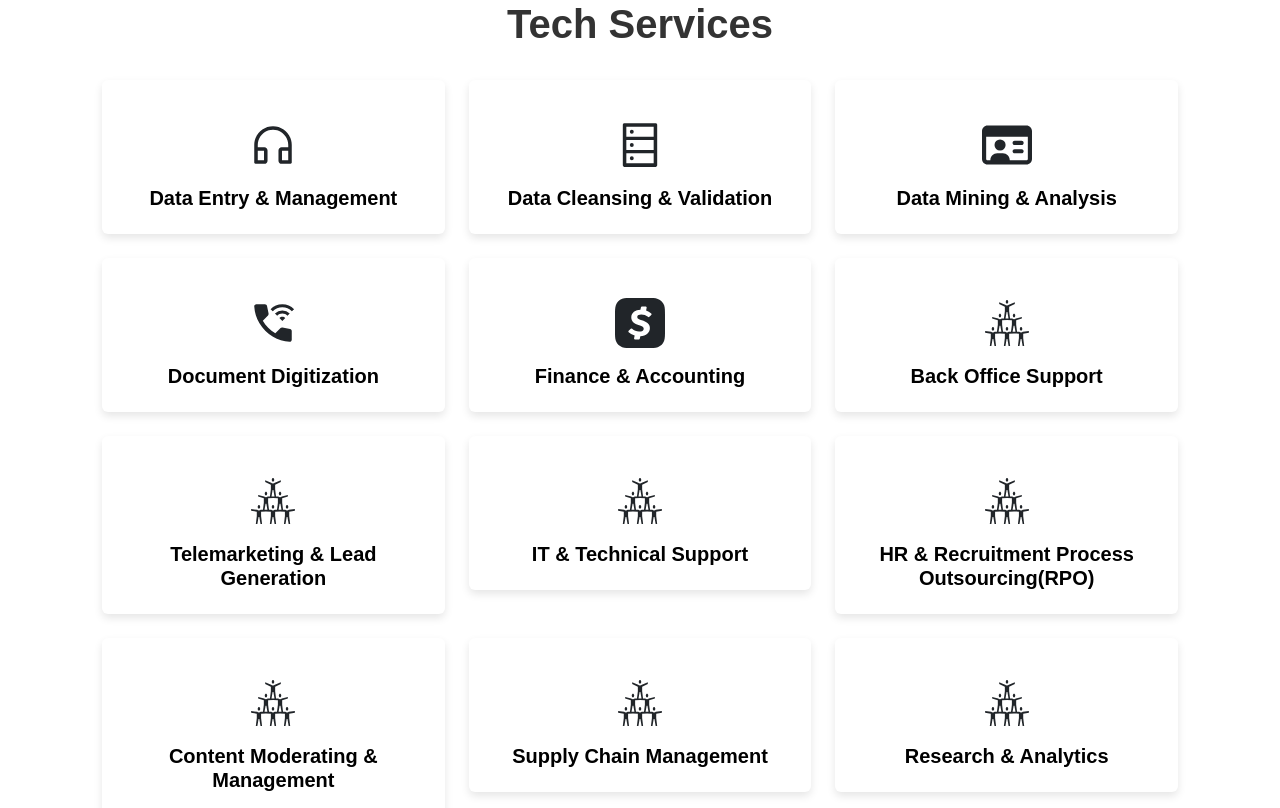
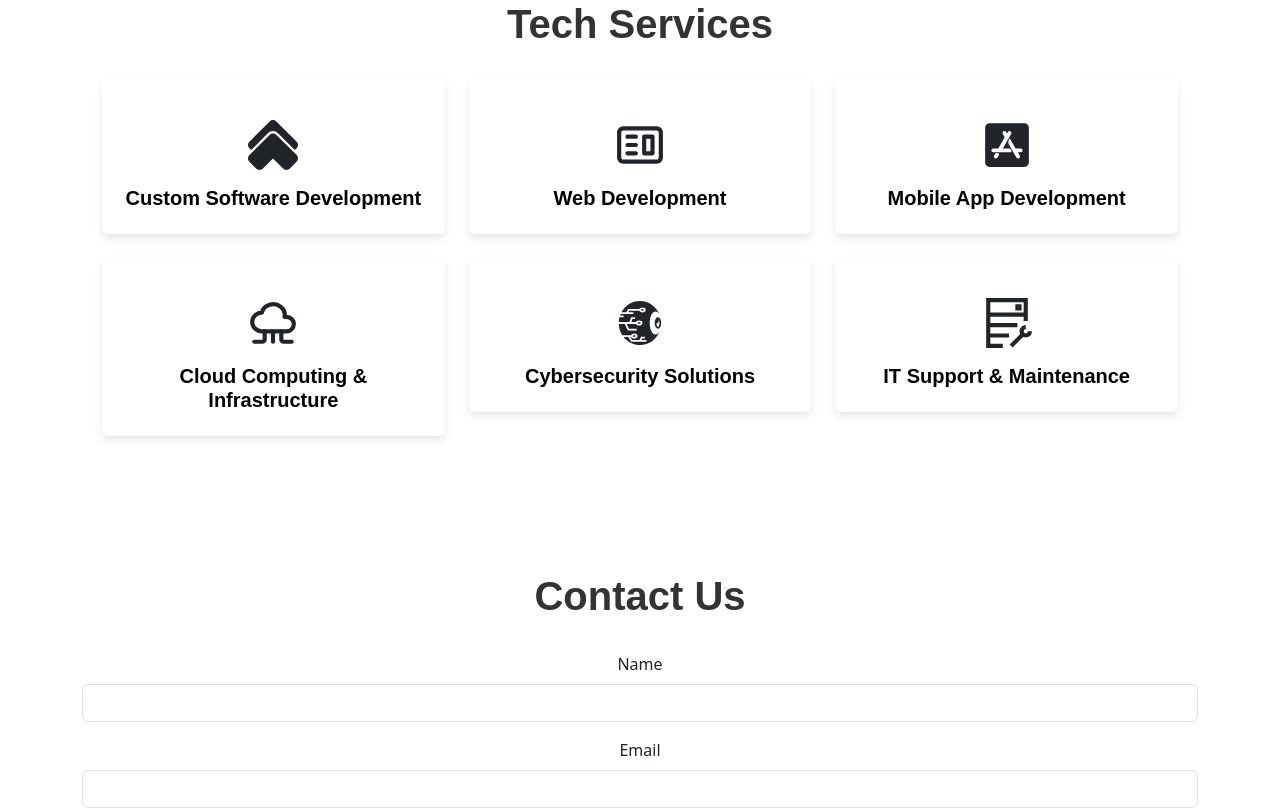
Before and after one commit to ishraklatif/React_project_TC, a React (Create React App) app: page /services/tech in a window 1280 px wide. Shown: the part 880-1688 px from the top of the page. Built offline with nearby package versions, Linux system fonts and the light colour scheme; a web font is replaced by a local one.

Commit message:
All logos update

```diff
--- a/src/App.css
+++ b/src/App.css
@@ -900,7 +900,7 @@ nav.navbar .nav-link:hover {
     font-size: 1rem;
   }
 }
-/*  Tech Section */
+/* Tech Section Container */
 .tech-section .tech-container {
   padding: 2rem;
   text-align: center;
@@ -913,7 +913,7 @@ nav.navbar .nav-link:hover {
   color: #333;
 }
 
-/* Row and Column adjustments for layout */
+/* Row and Column Adjustments for Layout */
 .tech-section .tech-row {
   display: flex;
   flex-wrap: wrap;
@@ -936,6 +936,7 @@ nav.navbar .nav-link:hover {
   text-decoration: none;
   color: inherit;
   padding-top: 1.5rem;
+  position: relative;
 }
 
 .tech-section .tech-card:hover {
@@ -961,6 +962,19 @@ nav.navbar .nav-link:hover {
 
 .tech-section .tech-card:hover .tech-card-title {
   color: #ffffff;
+}
+
+/* Description Styling */
+.tech-section .tech-card-description {
+  margin-top: 1rem;
+  font-size: 0.9rem;
+  color: #ffffff;
+  opacity: 0;
+  transition: opacity 0.3s ease-in-out;
+}
+
+.tech-section .tech-card:hover .tech-card-description {
+  opacity: 1; /* Make description visible on hover */
 }
 
 /* Responsive Styling */
@@ -1011,6 +1025,7 @@ nav.navbar .nav-link:hover {
     font-size: 1rem;
   }
 }
+
 
 /*  PRM Section */
 .prm-section .prm-container {
--- a/src/pages/bpo.js
+++ b/src/pages/bpo.js
@@ -1,28 +1,34 @@
 import React from 'react';
 import { Card, Container, Row, Col } from 'react-bootstrap';
-import { AiOutlineCustomerService, AiOutlineDatabase } from "react-icons/ai";
-import { FaRegIdCard } from "react-icons/fa6";
-import { MdWifiCalling3 } from "react-icons/md";
+import { AiOutlineDatabase } from "react-icons/ai";
+import { GrDocumentStore } from "react-icons/gr";
 import { SiCashapp } from "react-icons/si";
 import { GiHumanPyramid } from "react-icons/gi";
 import Banner from '../components/Banner';
 import Contact from '../components/Contact';
-
+import { TbDatabaseCog } from "react-icons/tb";
+import { LuDatabaseBackup } from "react-icons/lu";
+import { BsTelephoneForward } from "react-icons/bs";
+import { FaUnity } from "react-icons/fa";
+import { GiHumanTarget } from "react-icons/gi";
+import { MdContentPasteSearch } from "react-icons/md";
+import { MdOutlineConnectingAirports } from "react-icons/md";
+import { GiArchiveResearch } from "react-icons/gi";
 
 function BPO() {
   const services = [
-    { title: 'Data Entry & Management', icon: <AiOutlineCustomerService size={50} /> },
+    { title: 'Data Entry & Management', icon: <TbDatabaseCog size={50} /> },
     { title: 'Data Cleansing & Validation', icon: <AiOutlineDatabase size={50} /> },
-    { title: 'Data Mining & Analysis', icon: <FaRegIdCard size={50} /> },
-    { title: 'Document Digitization', icon: <MdWifiCalling3 size={50} /> },
+    { title: 'Data Mining & Analysis', icon: <LuDatabaseBackup size={50} /> },
+    { title: 'Document Digitization', icon: <GrDocumentStore size={50} /> },
     { title: 'Finance & Accounting', icon: <SiCashapp size={50} /> },
     { title: 'Back Office Support', icon: <GiHumanPyramid size={50} /> },
-    { title: 'Telemarketing & Lead Generation', icon: <GiHumanPyramid size={50} /> },
-    { title: 'IT & Technical Support', icon: <GiHumanPyramid size={50} /> },
-    { title: 'HR & Recruitment Process Outsourcing(RPO)', icon: <GiHumanPyramid size={50} /> },
-    { title: 'Content Moderating & Management', icon: <GiHumanPyramid size={50} /> },
-    { title: 'Supply Chain Management', icon: <GiHumanPyramid size={50} /> },
-    { title: 'Research & Analytics', icon: <GiHumanPyramid size={50} /> }
+    { title: 'Telemarketing & Lead Generation', icon: <BsTelephoneForward size={50} /> },
+    { title: 'IT & Technical Support', icon: <FaUnity size={50} /> },
+    { title: 'HR & Recruitment Process Outsourcing(RPO)', icon: <GiHumanTarget size={50} /> },
+    { title: 'Content Moderating & Management', icon: <MdContentPasteSearch size={50} /> },
+    { title: 'Supply Chain Management', icon: <MdOutlineConnectingAirports size={50} /> },
+    { title: 'Research & Analytics', icon: <GiArchiveResearch size={50} /> }
   ];
 
   return (
--- a/src/pages/outs.js
+++ b/src/pages/outs.js
@@ -1,22 +1,22 @@
 import React from 'react';
 import { Card, Container, Row, Col } from 'react-bootstrap';
-import { AiOutlineCustomerService, AiOutlineDatabase } from "react-icons/ai";
-import { FaRegIdCard } from "react-icons/fa6";
-import { MdWifiCalling3 } from "react-icons/md";
-import { SiCashapp } from "react-icons/si";
-import { GiHumanPyramid } from "react-icons/gi";
+import { TbHierarchy3 } from "react-icons/tb";
+import { FaUniversity } from "react-icons/fa";
+import { GrCloudSoftware } from "react-icons/gr";
+import { GiCyberEye } from "react-icons/gi";
 import Banner from '../components/Banner';
 import Contact from '../components/Contact';
-
+import { MdOutlineEngineering } from "react-icons/md";
+import { RiCustomerService2Line } from "react-icons/ri";
 
 function OUTS() {
   const services = [
-    { title: 'IT & Software Development', icon: <AiOutlineCustomerService size={50} /> },
-    { title: 'Customer Support', icon: <AiOutlineDatabase size={50} /> },
-    { title: 'Administrative Services', icon: <FaRegIdCard size={50} /> },
-    { title: 'IT Infrastructure Management', icon: <MdWifiCalling3 size={50} /> },
-    { title: 'Cloud Computing Solutions', icon: <SiCashapp size={50} /> },
-    { title: 'Cybersecurity Services', icon: <GiHumanPyramid size={50} /> }
+    { title: 'IT & Software Development', icon: <MdOutlineEngineering size={50} /> },
+    { title: 'Customer Support', icon: <RiCustomerService2Line size={50} /> },
+    { title: 'Administrative Services', icon: <TbHierarchy3 size={50} /> },
+    { title: 'IT Infrastructure Management', icon: <FaUniversity size={50} /> },
+    { title: 'Cloud Computing Solutions', icon: <GrCloudSoftware size={50} /> },
+    { title: 'Cybersecurity Services', icon: <GiCyberEye size={50} /> }
   ];
 
   return (
--- a/src/pages/prm.js
+++ b/src/pages/prm.js
@@ -1,28 +1,29 @@
 import React from 'react';
 import { Card, Container, Row, Col } from 'react-bootstrap';
-import { AiOutlineCustomerService, AiOutlineDatabase } from "react-icons/ai";
-import { FaRegIdCard } from "react-icons/fa6";
-import { MdWifiCalling3 } from "react-icons/md";
-import { SiCashapp } from "react-icons/si";
-import { GiHumanPyramid } from "react-icons/gi";
+import { IoShareSocialOutline } from "react-icons/io5";
+import { MdOutlineEmojiEvents } from "react-icons/md";
 import Banner from '../components/Banner';
 import Contact from '../components/Contact';
+import { TbBrandDiscord } from "react-icons/tb";
+import { HiSpeakerphone } from "react-icons/hi";
+import { TbEmergencyBed } from "react-icons/tb";
+import { TbBrandAdobe } from "react-icons/tb";
+import { FaBookReader } from "react-icons/fa";
+import { MdOutlineContactEmergency } from "react-icons/md";
+import { SlEnvolopeLetter } from "react-icons/sl";
 
 
 function PRM() {
   const services = [
-    { title: 'Data Entry & Management', icon: <AiOutlineCustomerService size={50} /> },
-    { title: 'Data Cleansing & Validation', icon: <AiOutlineDatabase size={50} /> },
-    { title: 'Data Mining & Analysis', icon: <FaRegIdCard size={50} /> },
-    { title: 'Document Digitization', icon: <MdWifiCalling3 size={50} /> },
-    { title: 'Finance & Accounting', icon: <SiCashapp size={50} /> },
-    { title: 'Back Office Support', icon: <GiHumanPyramid size={50} /> },
-    { title: 'Telemarketing & Lead Generation', icon: <GiHumanPyramid size={50} /> },
-    { title: 'IT & Technical Support', icon: <GiHumanPyramid size={50} /> },
-    { title: 'HR & Recruitment Process Outsourcing(RPO)', icon: <GiHumanPyramid size={50} /> },
-    { title: 'Content Moderating & Management', icon: <GiHumanPyramid size={50} /> },
-    { title: 'Supply Chain Management', icon: <GiHumanPyramid size={50} /> },
-    { title: 'Research & Analytics', icon: <GiHumanPyramid size={50} /> }
+    { title: 'Brand Positioning & Messaging', icon: <TbBrandDiscord size={50} /> },
+    { title: 'Reputation Management', icon: <HiSpeakerphone size={50} /> },
+    { title: 'Crisis Communication', icon: <TbEmergencyBed size={50} /> },
+    { title: 'Branding Strategy', icon: <TbBrandAdobe size={50} /> },
+    { title: 'Social Media PR', icon: <IoShareSocialOutline size={50} /> },
+    { title: 'Content Creation & Storytelling', icon: <FaBookReader size={50} /> },
+    { title: 'Event PR & Promotions', icon: <MdOutlineEmojiEvents size={50} /> },
+    { title: 'Crisis Management & Communication', icon: <MdOutlineContactEmergency size={50} /> },
+    { title: 'Internal Communication & Employee Engagement', icon: <SlEnvolopeLetter size={50} /> }
   ];
 
   return (
--- a/src/pages/tech.js
+++ b/src/pages/tech.js
@@ -1,28 +1,48 @@
-import React from 'react';
+import React, { useState } from 'react';
 import { Card, Container, Row, Col } from 'react-bootstrap';
-import { AiOutlineCustomerService, AiOutlineDatabase } from "react-icons/ai";
-import { FaRegIdCard } from "react-icons/fa6";
-import { MdWifiCalling3 } from "react-icons/md";
-import { SiCashapp } from "react-icons/si";
-import { GiHumanPyramid } from "react-icons/gi";
 import Banner from '../components/Banner';
 import Contact from '../components/Contact';
-
+import { SiPaloaltosoftware } from "react-icons/si";
+import { CgWebsite } from "react-icons/cg";
+import { FaAppStoreIos } from "react-icons/fa";
+import { TbCloudComputing } from "react-icons/tb";
+import { GiCyberEye } from "react-icons/gi";
+import { GrHostMaintenance } from "react-icons/gr";
 
 function TECH() {
+  const [hoveredCard, setHoveredCard] = useState(null);
+
   const services = [
-    { title: 'Data Entry & Management', icon: <AiOutlineCustomerService size={50} /> },
-    { title: 'Data Cleansing & Validation', icon: <AiOutlineDatabase size={50} /> },
-    { title: 'Data Mining & Analysis', icon: <FaRegIdCard size={50} /> },
-    { title: 'Document Digitization', icon: <MdWifiCalling3 size={50} /> },
-    { title: 'Finance & Accounting', icon: <SiCashapp size={50} /> },
-    { title: 'Back Office Support', icon: <GiHumanPyramid size={50} /> },
-    { title: 'Telemarketing & Lead Generation', icon: <GiHumanPyramid size={50} /> },
-    { title: 'IT & Technical Support', icon: <GiHumanPyramid size={50} /> },
-    { title: 'HR & Recruitment Process Outsourcing(RPO)', icon: <GiHumanPyramid size={50} /> },
-    { title: 'Content Moderating & Management', icon: <GiHumanPyramid size={50} /> },
-    { title: 'Supply Chain Management', icon: <GiHumanPyramid size={50} /> },
-    { title: 'Research & Analytics', icon: <GiHumanPyramid size={50} /> }
+    {
+      title: 'Custom Software Development',
+      icon: <SiPaloaltosoftware size={50} />,
+      description: 'Tailor-made software solutions to meet your unique business needs.',
+    },
+    {
+      title: 'Web Development',
+      icon: <CgWebsite size={50} />,
+      description: 'Modern and responsive websites to showcase your business online.',
+    },
+    {
+      title: 'Mobile App Development',
+      icon: <FaAppStoreIos size={50} />,
+      description: 'Innovative and user-friendly mobile applications for all platforms.',
+    },
+    {
+      title: 'Cloud Computing & Infrastructure',
+      icon: <TbCloudComputing size={50} />,
+      description: 'Secure and scalable cloud solutions to enhance your IT infrastructure.',
+    },
+    {
+      title: 'Cybersecurity Solutions',
+      icon: <GiCyberEye size={50} />,
+      description: 'Protect your digital assets with advanced cybersecurity services.',
+    },
+    {
+      title: 'IT Support & Maintenance',
+      icon: <GrHostMaintenance size={50} />,
+      description: 'Reliable IT support to ensure smooth business operations.',
+    },
   ];
 
   return (
@@ -33,10 +53,21 @@ function TECH() {
         <Row className="tech-row">
           {services.map((service, index) => (
             <Col md={4} key={index} className="mb-4">
-              <Card className="tech-card text-center">
+              <Card
+                className="tech-card text-center"
+                onMouseEnter={() => setHoveredCard(index)}
+                onMouseLeave={() => setHoveredCard(null)}
+              >
                 <Card.Body>
                   {service.icon}
-                  <Card.Title className="tech-card-title">{service.title}</Card.Title>
+                  <Card.Title className="tech-card-title">
+                    {service.title}
+                  </Card.Title>
+                  {hoveredCard === index && (
+                    <Card.Text className="tech-card-description">
+                      {service.description}
+                    </Card.Text>
+                  )}
                 </Card.Body>
               </Card>
             </Col>
```
